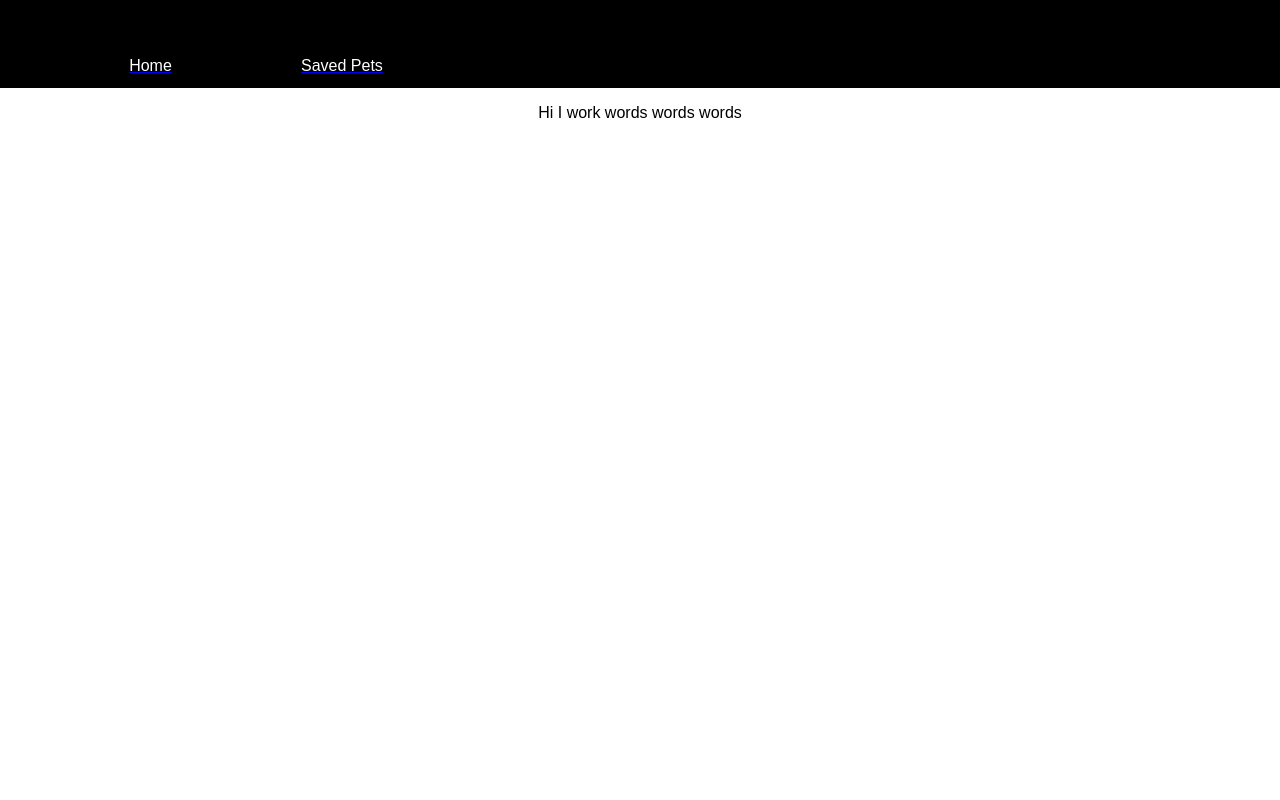
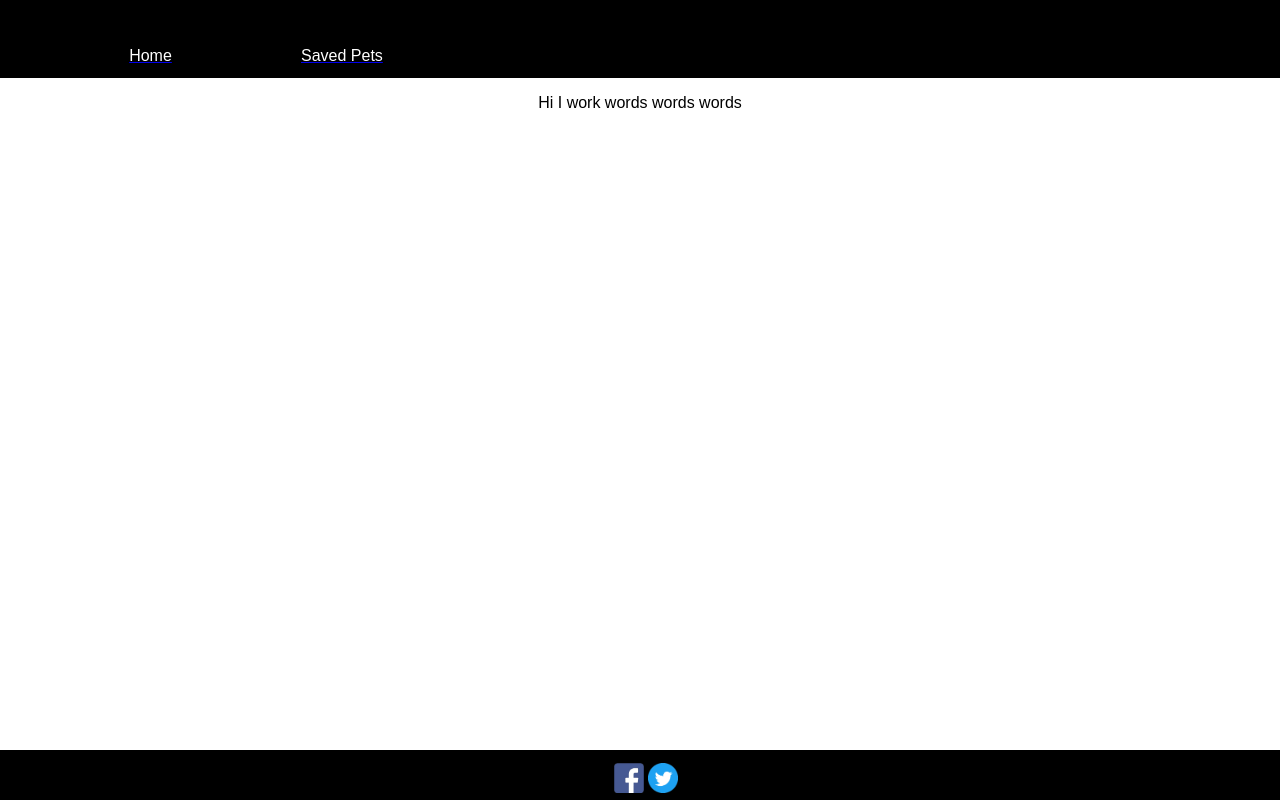
Before and after one commit to larsbergen/adoption-app, a React (Create React App) app: page /savedpets in a window 1280 px wide. Built offline with nearby package versions, Linux system fonts and the light colour scheme.

Commit message:
updated footer

```diff
--- /dev/null
+++ b/src/components/Footer.css
@@ -0,0 +1,25 @@
+.footer-container {
+    position: fixed;
+    left: 0;
+    bottom: 0;
+    height: 50px;
+    width: 100%;
+    background-color: black;
+    color: white;
+    text-align: center;
+    display: flex;
+}
+.social-media-links {
+    margin-top: 1%;
+    margin-left: 48%
+}
+.socialmedia-fb {
+    height: 30px;
+    width: 30px;
+    padding-right: 2px;
+}
+.socialmedia-tw {
+    height: 30px;
+    width: 30px;
+    padding-left: 2px;
+}
--- /dev/null
+++ b/src/components/Footer.js
@@ -0,0 +1,17 @@
+import React, { Component } from 'react';
+import './Footer.css';
+var Facebook = require('./images/faceBook-blue.png');
+var Twitter = require('./images/tw-bl-sm.png');
+class Footer extends Component {
+    render() {
+        return (
+            <div className='footer-container'>
+            <div className='social-media-links'>
+            <img src={Facebook} className='socialmedia-fb' alt='Facebok'></img>
+            <img src={Twitter} className='socialmedia-tw' alt='Twitter'></img>
+            </div>
+            </div>
+        );
+    }
+}
+export default Footer;
--- a/src/components/NavBar.css
+++ b/src/components/NavBar.css
@@ -1,6 +1,6 @@
 .navbar-container {
     width: 100%;
-    height:88px;
+    height:78px;
     color:white;
     background: black;
     display:flex;
--- a/src/components/PetCard.js
+++ b/src/components/PetCard.js
@@ -1,5 +1,5 @@
 import React from "react";
-import './PetCard.css'
+import './PetCard.css';
 const PetCard = props => (
   <div className="card">
     <div className="img-container">
--- a/src/index.js
+++ b/src/index.js
@@ -4,6 +4,7 @@ import './index.css';
 import App from './App';
 import Saved from '../src/components/Saved';
 import NavBar from './components/NavBar';
+import Footer from './components/Footer';
 import { BrowserRouter, Switch, Route } from 'react-router-dom';
 import registerServiceWorker from './registerServiceWorker';
 
@@ -16,6 +17,7 @@ ReactDOM.render(
                 <Route exact path="/savedpets" component={Saved} />
                 {/* <Route component={NoMatch} /> */}
             </Switch>
+            <Footer />
         </div>
     </BrowserRouter>,
     document.getElementById('root'));
```
Also changed, not shown: server.js (+5 -5 lines), src/components/images/faceBook-blue.png (added), src/components/images/tw-bl-sm.png (added).
